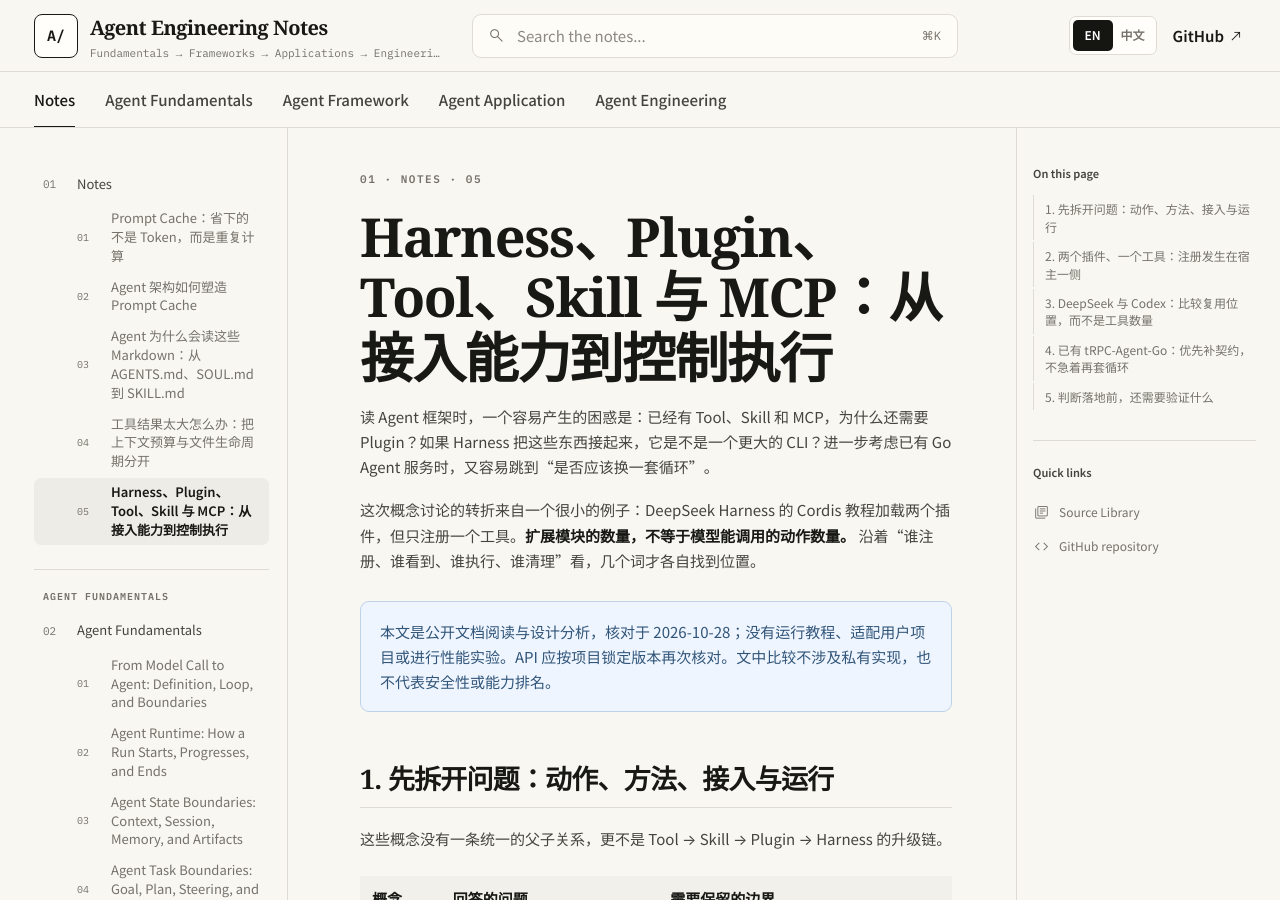
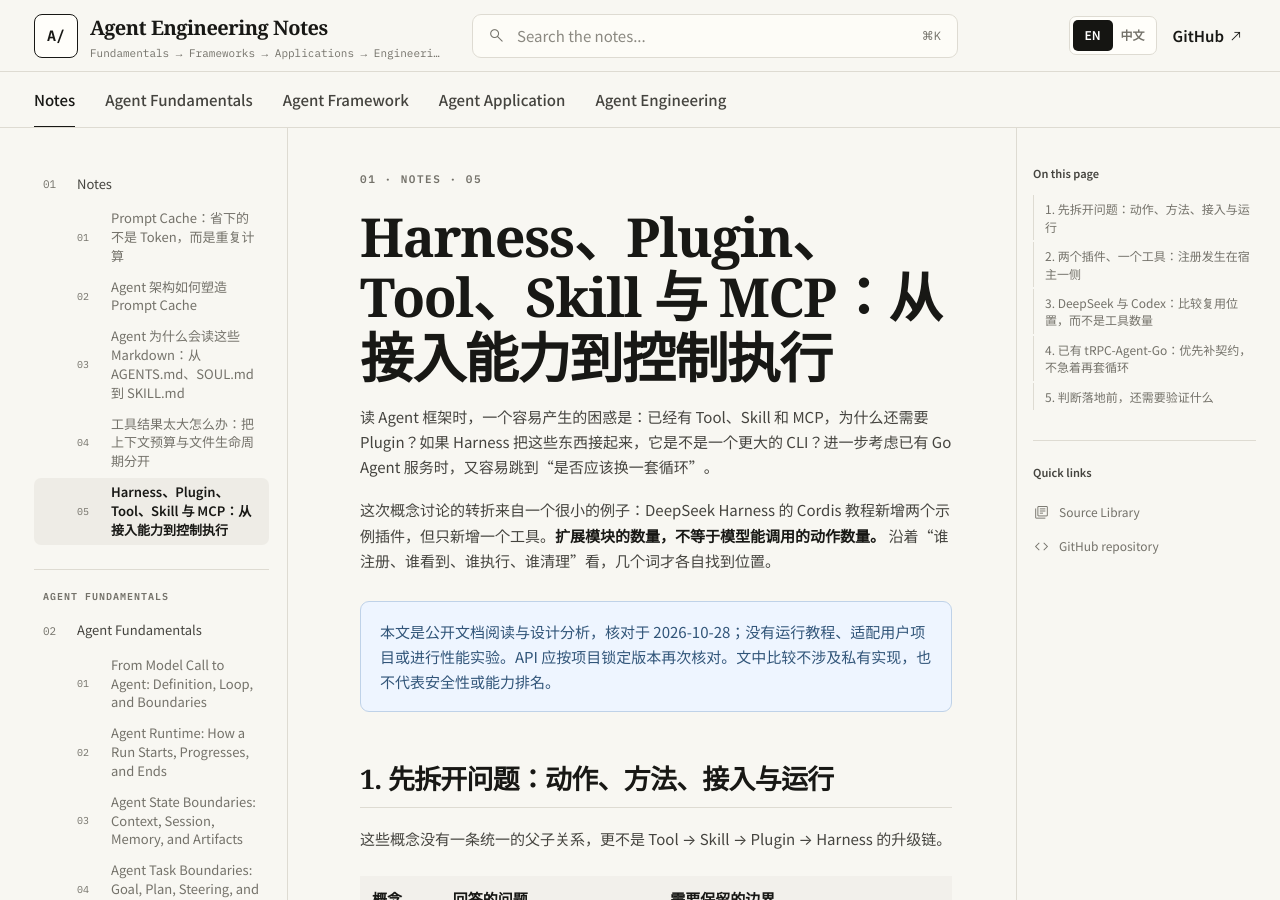
Before and after one commit to Eddiee-Wei/agent-engineering-notes, a Jekyll site: the page built from notes/harness-plugin-tool-skill-boundaries.md, in a window 1280 px wide and 900 px high. Built offline with Jekyll 4.4.1, drawn with Linux system fonts in a browser that asks for light colours.

Commit message:
docs: distinguish example plugins from harness services

```diff
--- a/notes/harness-plugin-tool-skill-boundaries.md
+++ b/notes/harness-plugin-tool-skill-boundaries.md
@@ -12,7 +12,7 @@ last_verified: 2026-10-28
 
 读 Agent 框架时，一个容易产生的困惑是：已经有 Tool、Skill 和 MCP，为什么还需要 Plugin？如果 Harness 把这些东西接起来，它是不是一个更大的 CLI？进一步考虑已有 Go Agent 服务时，又容易跳到“是否应该换一套循环”。
 
-这次概念讨论的转折来自一个很小的例子：DeepSeek Harness 的 Cordis 教程加载两个插件，但只注册一个工具。**扩展模块的数量，不等于模型能调用的动作数量。** 沿着“谁注册、谁看到、谁执行、谁清理”看，几个词才各自找到位置。
+这次概念讨论的转折来自一个很小的例子：DeepSeek Harness 的 Cordis 教程新增两个示例插件，但只新增一个工具。**扩展模块的数量，不等于模型能调用的动作数量。** 沿着“谁注册、谁看到、谁执行、谁清理”看，几个词才各自找到位置。
 
 > 本文是公开文档阅读与设计分析，核对于 2026-10-28；没有运行教程、适配用户项目或进行性能实验。API 应按项目锁定版本再次核对。文中比较不涉及私有实现，也不代表安全性或能力排名。
 
```
